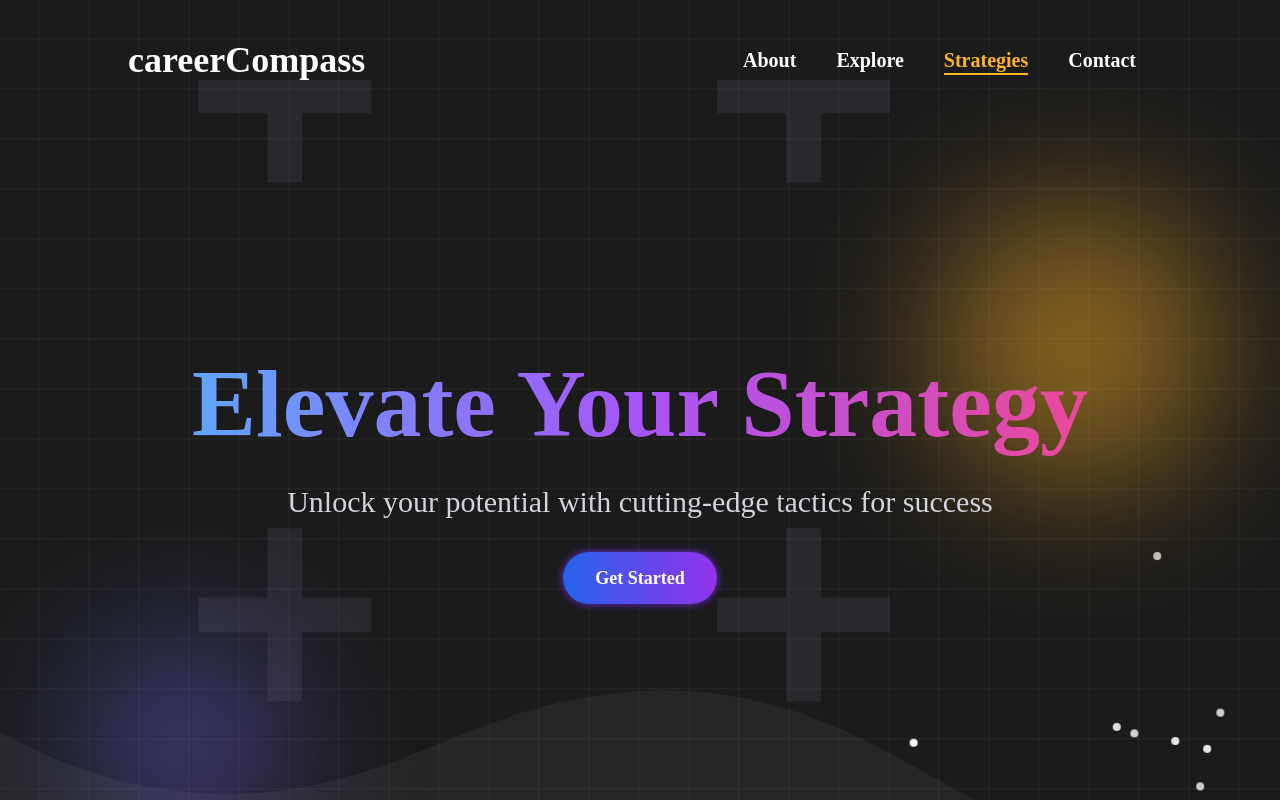
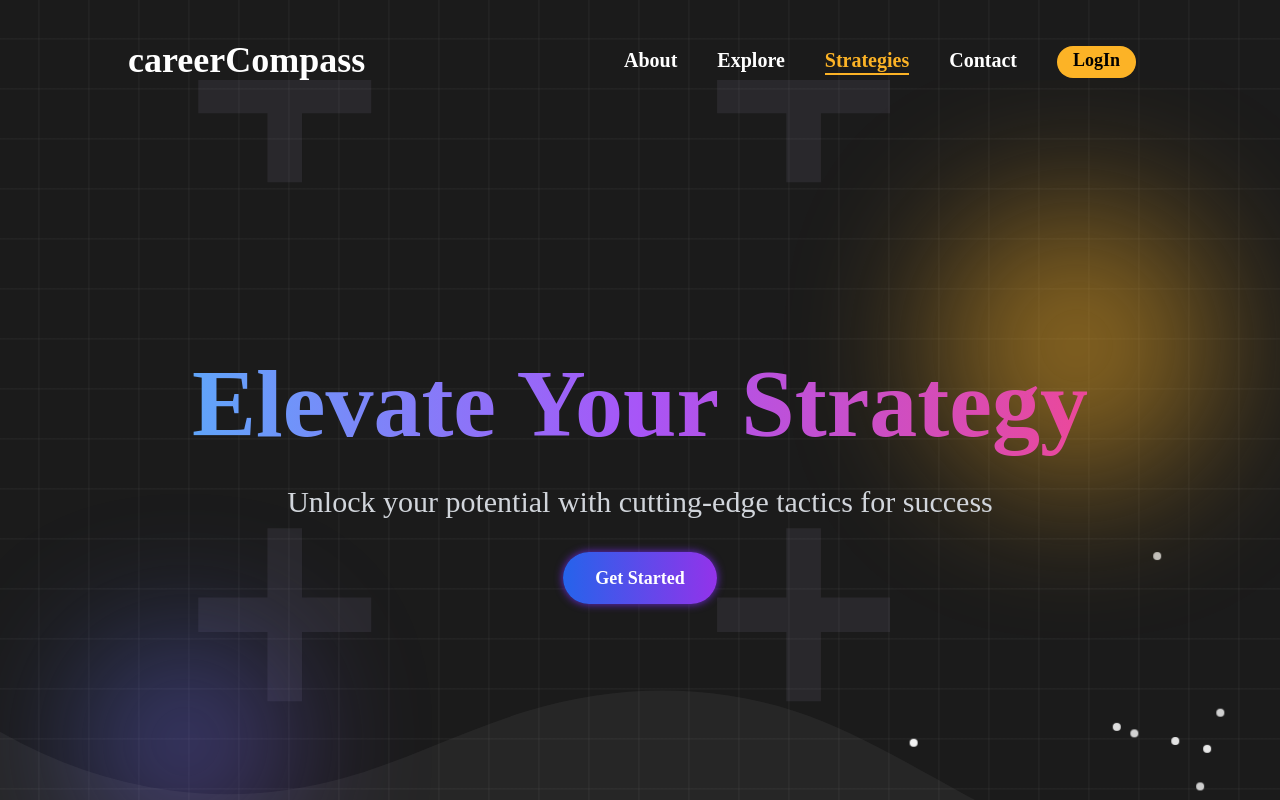
Before and after one commit to namannn04/careerCompass, a React (Vite) app: page /strategies in a window 1280 px wide. Shown: the top 800 px of the page. Built offline with nearby package versions, Linux system fonts and the light colour scheme; a web font is replaced by a local one.

Commit message:
navbar updated

```diff
--- a/src/Background.css
+++ b/src/Background.css
@@ -7,19 +7,19 @@
       transparent 1px
     ),
     linear-gradient(to bottom, rgba(200, 200, 200, 0.07) 1px, transparent 1px);
-  background-size: 50px 50px; /* Size of each check square */
+  background-size: 50px 50px;
   position: absolute;
-  animation: waveAnimation 5s linear infinite; /* Smooth transition */
+  animation: waveAnimation 5s linear infinite;
 }
 
 @keyframes waveAnimation {
   0% {
-    background-position: 0 0; /* Start position */
+    background-position: 0 0;
   }
   50% {
-    background-position: 100px 100px; /* Shift position */
+    background-position: 100px 100px;
   }
   100% {
-    background-position: 200px 200px; /* Return to start */
+    background-position: 200px 200px;
   }
 }
--- a/src/Components/Navbar.jsx
+++ b/src/Components/Navbar.jsx
@@ -118,6 +118,18 @@ export default function Navbar() {
             ></span>
           </HashLink>
         </li>
+        <li className="group relative">
+          <Link
+            to="/authentication"
+            className={`relative text-lg font-semibold text-black transition duration-300 ease-out px-4 pt-1 pb-2 rounded-full bg-[#fcb326]`}
+            style={{
+              fontFamily: "'Sevillana', cursive",
+            }}
+            onClick={() => handleLinkClick("/authentication")}
+          >
+            LogIn
+          </Link>
+        </li>
       </ul>
 
       {/* Dropdown Menu for Mobile View */}
@@ -197,6 +209,15 @@ export default function Navbar() {
               Contact
             </HashLink>
           </li>
+          <li>
+            <Link
+              to="/authentication"
+              className={`text-xl font-semibold px-4 py-2 rounded-full transition duration-300 ease-in-out`}
+              onClick={() => handleLinkClick("/authentication")}
+            >
+              LogIn
+            </Link>
+          </li>
         </ul>
       </div>
     </nav>
```
